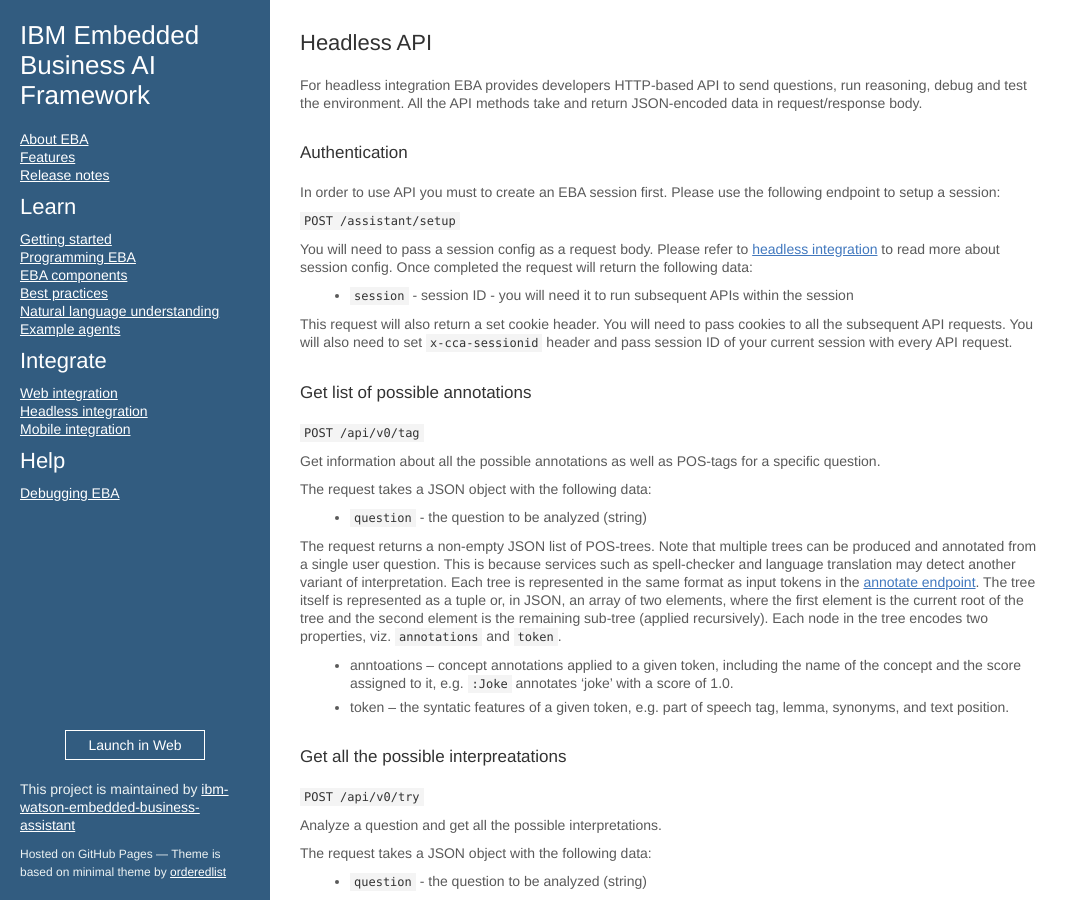
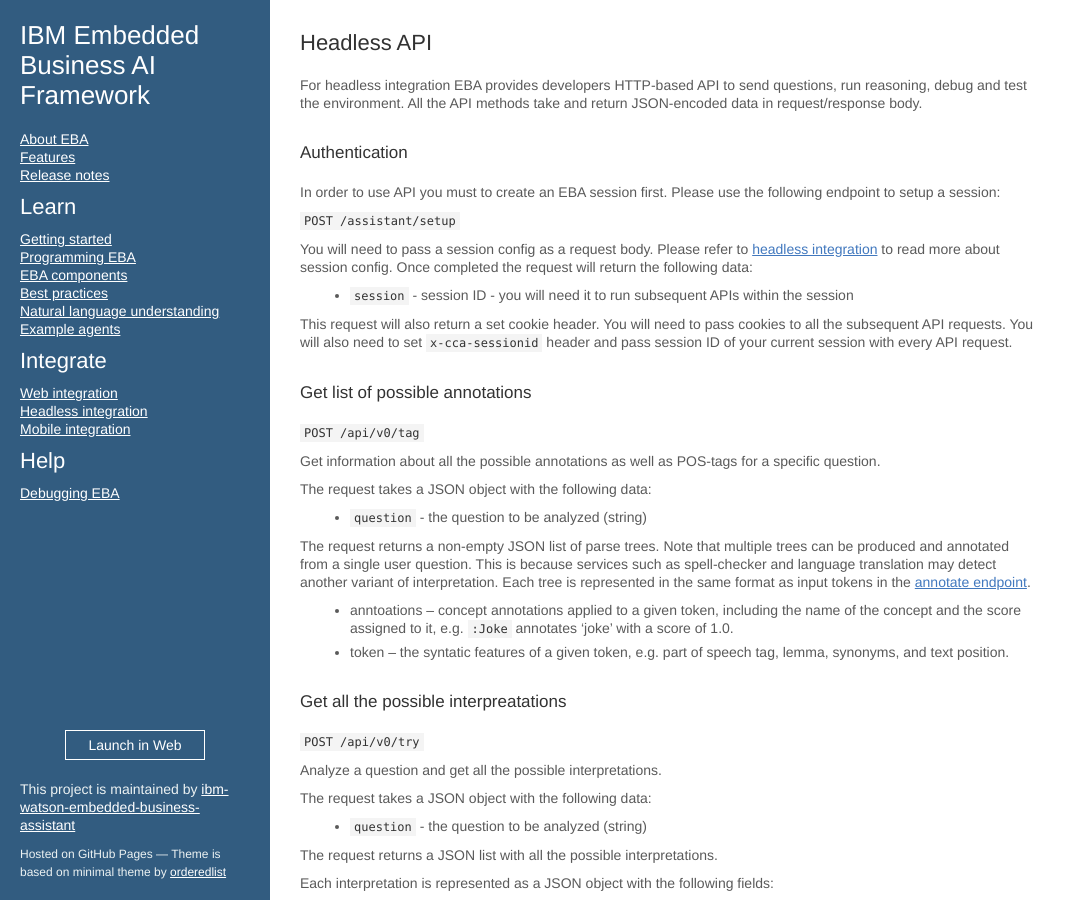
Before and after one commit to ibm-watson-embedded-business-assistant/eba-example-agents, a Jekyll site: the page built from docs/integration/API.md, in a window 1280 px wide and 900 px high. Shown: the whole window, without its empty margins (0-1079 px from the left). Built offline with Jekyll 4.4.1, drawn with Linux system fonts in a browser that asks for light colours; our own code applies the rules of GitHub Pages for plain Markdown files.

Commit message:
Update API.md

```diff
--- a/docs/integration/API.md
+++ b/docs/integration/API.md
@@ -24,7 +24,7 @@
 
 * `question` - the question to be analyzed (string)
 
-The request returns a non-empty JSON list of POS-trees. Note that multiple trees can be produced and annotated from a single user question. This is because services such as spell-checker and language translation may detect another variant of interpretation. Each tree is represented in the same format as input tokens in the [annotate endpoint](../lab/endpoints/Annotate.md). The tree itself is represented as a tuple or, in JSON, an array of two elements, where the first element is the current root of the tree and the second element is the remaining sub-tree (applied recursively). Each node in the tree encodes two properties, viz. `annotations` and `token`.
+The request returns a non-empty JSON list of parse trees. Note that multiple trees can be produced and annotated from a single user question. This is because services such as spell-checker and language translation may detect another variant of interpretation. Each tree is represented in the same format as input tokens in the [annotate endpoint](../lab/endpoints/Annotate.md#parse-tree-format).
 
 * anntoations -- concept annotations applied to a given token, including the name of the concept and the score assigned to it, e.g. `:Joke` annotates 'joke' with a score of 1.0.
 * token -- the syntatic features of a given token, e.g. part of speech tag, lemma, synonyms, and text position.
```
